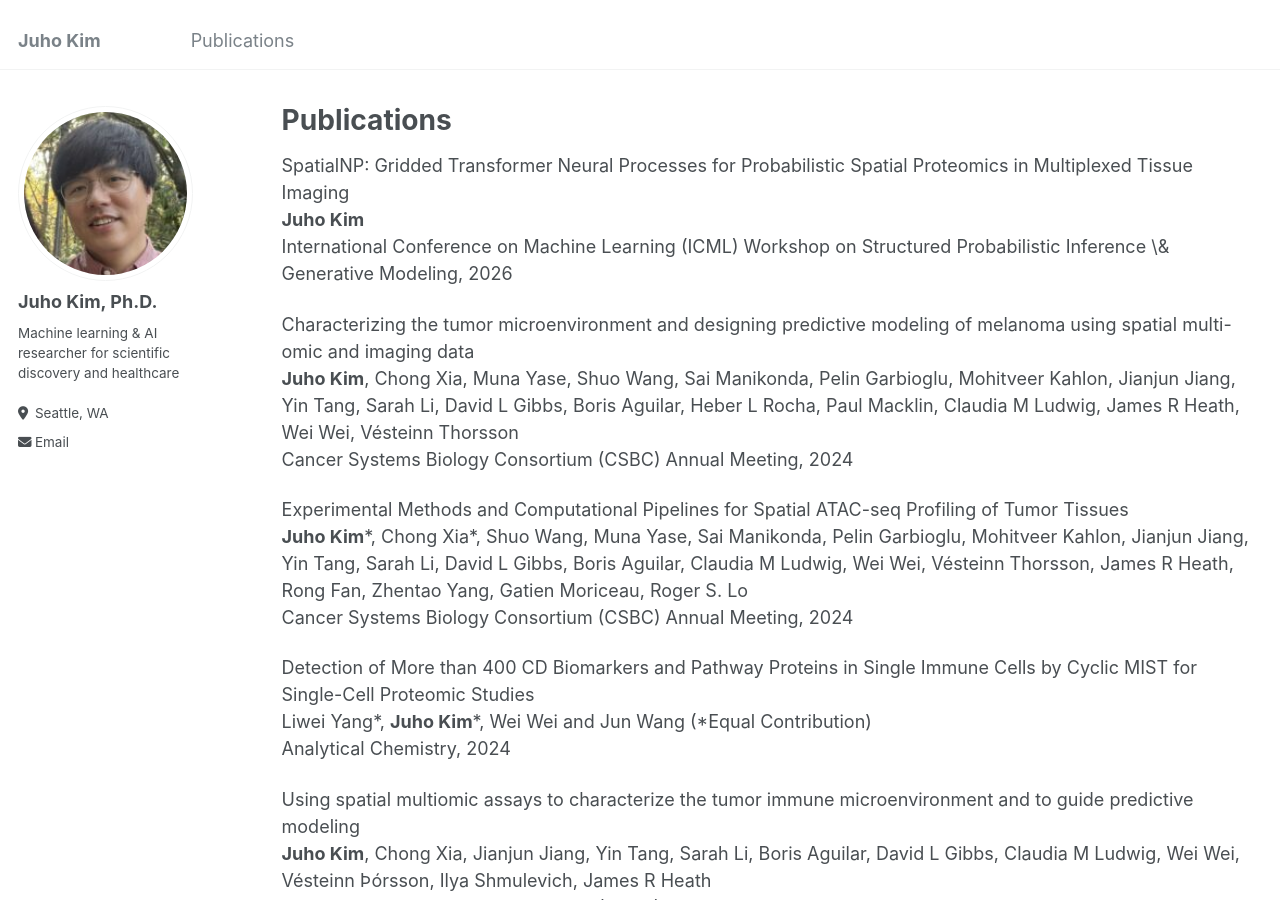
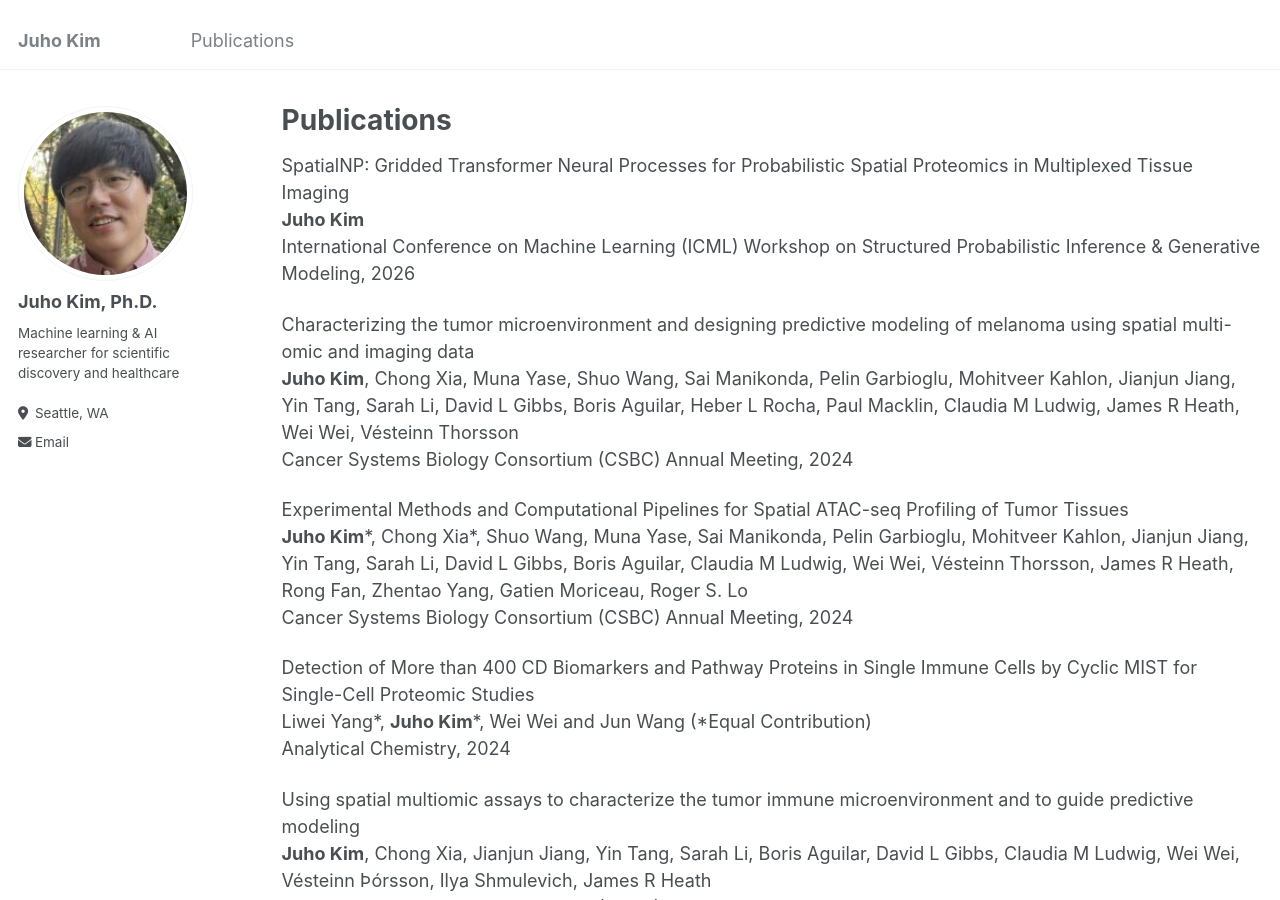
Before and after one commit to juhokim/juhokim.github.io, a Jekyll site: the page built from _pages/publications.md, in a window 1280 px wide and 900 px high. Built offline with Jekyll 4.4.1, drawn with Linux system fonts in a browser that asks for light colours.

```diff
--- a/_pages/publications.md
+++ b/_pages/publications.md
@@ -7,7 +7,7 @@ author_profile: true
 
 SpatialNP: Gridded Transformer Neural Processes for Probabilistic Spatial Proteomics in Multiplexed Tissue Imaging \
 **Juho Kim** \
-International Conference on Machine Learning (ICML) Workshop on Structured Probabilistic Inference \& Generative Modeling, 2026
+International Conference on Machine Learning (ICML) Workshop on Structured Probabilistic Inference & Generative Modeling, 2026
 
 
 Characterizing the tumor microenvironment and designing predictive modeling of melanoma using spatial multi-omic and imaging data \
```
